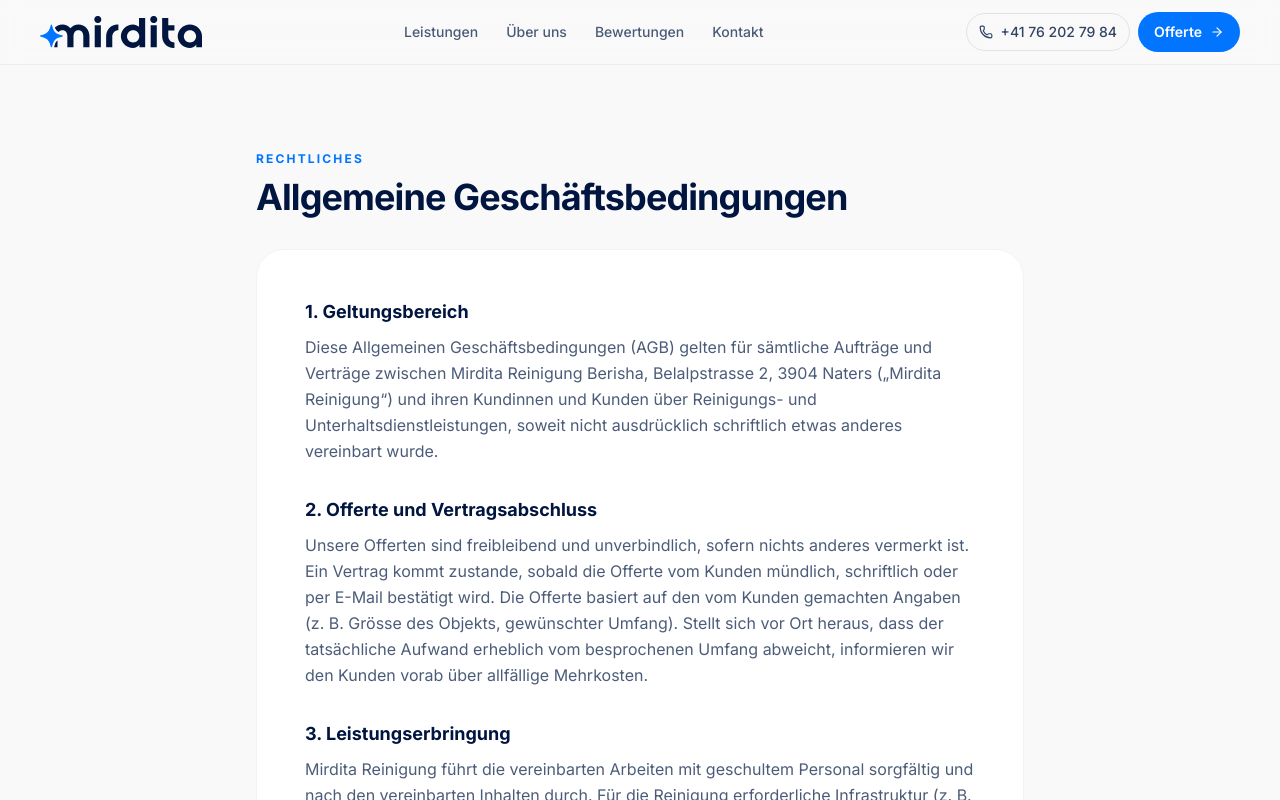
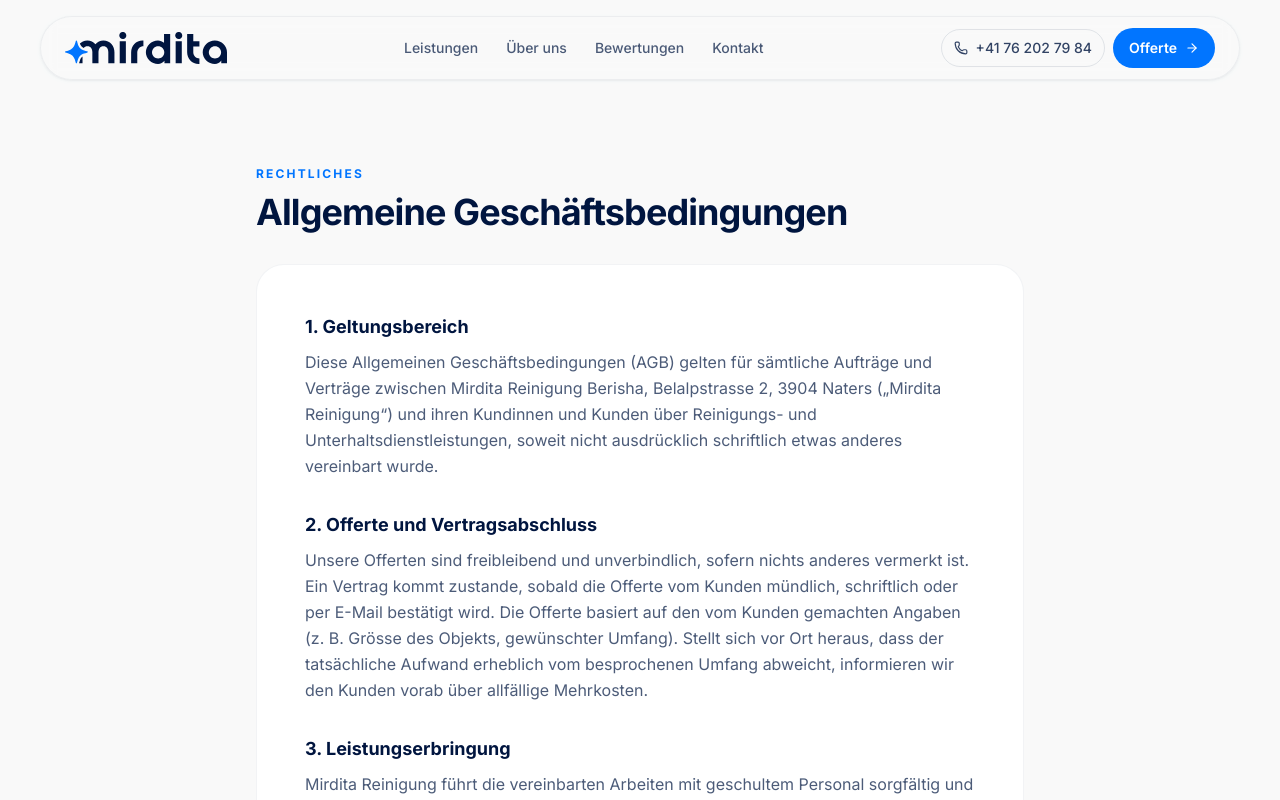
Before and after one commit to astraswiss/mirdita-reinigung, a Next.js app: page /agb in a window 1280 px wide. Shown: the top 800 px of the page. Built offline with nearby package versions, Linux system fonts and the light colour scheme.

Commit message:
Make site header a floating sticky pill nav
Adds top padding, full rounding, and a subtle border/shadow so the
header floats above content while remaining sticky on scroll.

```diff
--- a/src/components/site-header.tsx
+++ b/src/components/site-header.tsx
@@ -11,8 +11,8 @@ export function SiteHeader() {
   const [mobileOpen, setMobileOpen] = useState(false);
 
   return (
-    <header className="sticky top-0 z-50 bg-brand-light/85 backdrop-blur border-b border-brand-deep/5">
-      <div className="max-w-7xl mx-auto px-5 md:px-10 h-16 flex items-center justify-between gap-6">
+    <header className="sticky top-0 z-50 px-5 md:px-10 pt-4">
+      <div className="max-w-7xl mx-auto h-16 flex items-center justify-between gap-6 rounded-full border border-brand-deep/5 bg-brand-light/85 backdrop-blur shadow-sm shadow-brand-deep/5 px-5 md:px-6">
         <Link href="/" className="flex items-center" aria-label="Mirdita — Startseite">
           <Image
             src={LOGO}
@@ -58,7 +58,7 @@ export function SiteHeader() {
       </div>
 
       {mobileOpen && (
-        <div className="md:hidden border-t border-brand-deep/5 px-5 py-4 space-y-3 bg-brand-light">
+        <div className="md:hidden max-w-7xl mx-auto mt-2 rounded-3xl border border-brand-deep/5 bg-brand-light shadow-sm shadow-brand-deep/5 px-5 py-4 space-y-3">
           {NAV.map((n) => (
             <a
               key={n.href}
```
